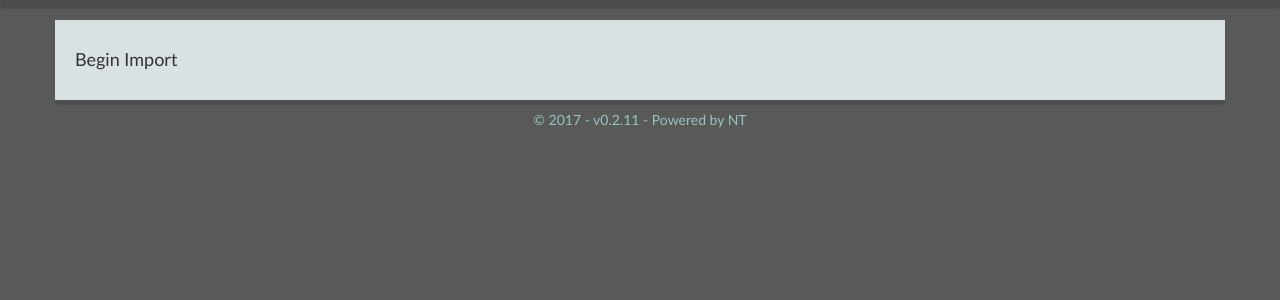
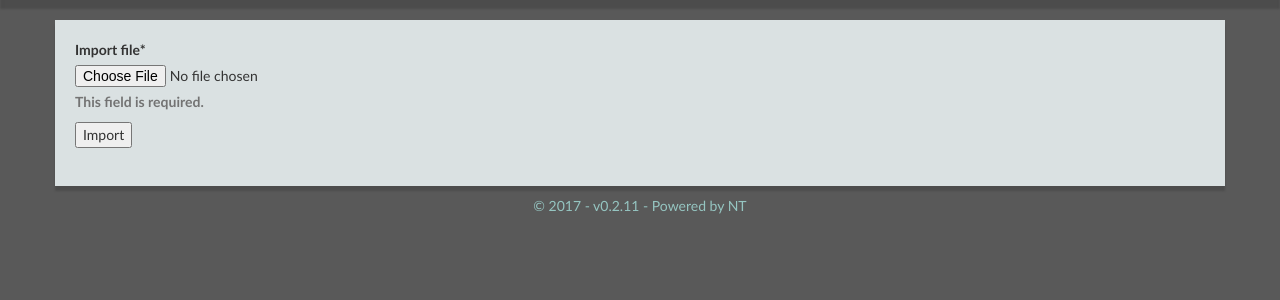
Before and after one commit to nevtum/hivemind, a Django app: page /dirts/import/ in a window 1280 px wide. Shown: the part 51-351 px from the top of the page. Run offline with Django 3.2, Linux system fonts and the light colour scheme; parts of the project's set-up code (start-up, migrations or seed data) failed here and were passed over; some libraries are stand-ins or nearby versions.

Commit message:
setting up form to perform stage 1 import

```diff
--- a/src/dirts/forms.py
+++ b/src/dirts/forms.py
@@ -3,6 +3,8 @@ from django import forms
 from django.forms import ModelForm, Textarea
 from django.utils import timezone
 
+class ImportDirtsForm(forms.Form):
+    import_file = forms.FileField(allow_empty_file=False)
 
 class ViewDirtReportForm(ModelForm, forms.Form):
     prior_to_date = forms.DateField(initial=timezone.now)
--- a/src/dirts/templates/begin_import.html
+++ b/src/dirts/templates/begin_import.html
@@ -1,5 +1,22 @@
 {% extends "base.html" %}
 
 {% block content %}
-<h4>Begin Import</h4>
+{% load crispy_forms_tags %}
+
+{% if error %}
+<div class="well well-sm">
+    {{ error }}
+</div>
+{% endif %}
+
+<form
+    class="myform"
+    enctype="multipart/form-data"
+    action="{% url 'import-list' %}"
+    method="post">
+    {% csrf_token %}
+    {{ form|crispy }}
+    <input type="submit" value="Import" />
+</form>
+
 {% endblock %}
--- a/src/dirts/views.py
+++ b/src/dirts/views.py
@@ -7,9 +7,10 @@ from django.views.generic import CreateView, DetailView, ListView, UpdateView
 from taggit.models import Tag
 
 from .forms import (CloseDirtForm, CreateDirtForm, ReopenDirtForm, TagsForm,
-                    ViewDirtReportForm)
+                    ViewDirtReportForm, ImportDirtsForm)
 from .mixins import DefectSearchMixin
 from .models import Defect
+from .utils import import_data
 
 
 class TagsListView(ListView):
@@ -34,7 +35,15 @@ class DefectDetailView(DetailView):
     template_name = 'detail.html'
 
 def begin_import(request):
-    return render(request, 'begin_import.html')
+    initial={'fn': request.session.get('fn', None)}
+    form = ImportDirtsForm(request.POST or None, initial)
+    if request.method == 'POST':
+        if form.is_valid():
+            request.session['raw_data'] = import_data(form.cleaned_data['fn'])
+            return redirect('complete-import')
+        else:
+            print('not valid')
+    return render(request, 'begin_import.html', {'form': form})
 
 def dirts_by_tag(request, slug):
     tag = get_object_or_404(Tag, slug=slug)
```
Also changed, not shown: src/dirts/utils.py (added, +7 -0 lines).
